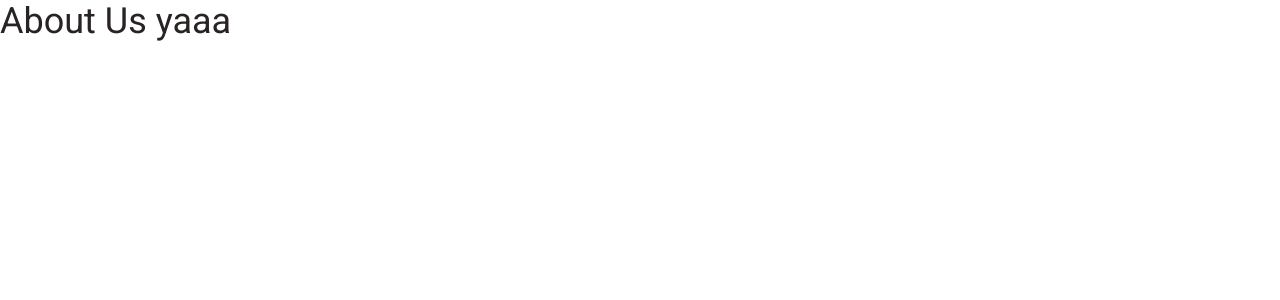
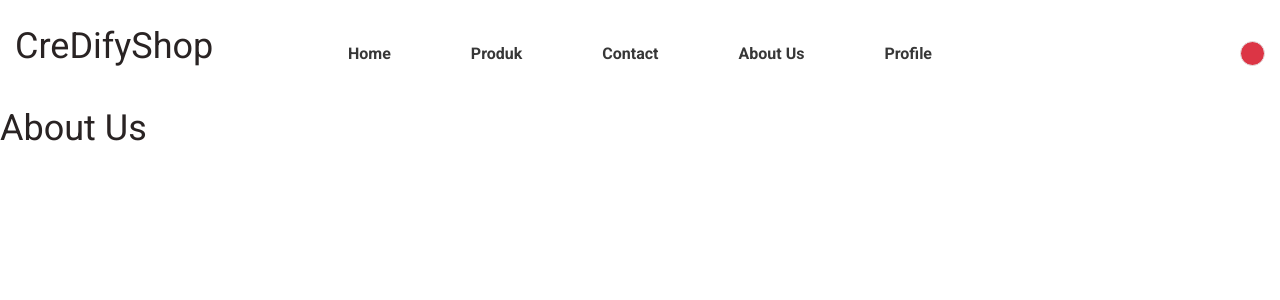
Before and after one commit to yudhaislamisulistya/simple-e-commerce-new, a Next.js app: page /about-us in a window 1280 px wide. Shown: the top 300 px of the page. Built offline with nearby package versions, Linux system fonts and the light colour scheme.

Commit message:
Update AboutUs

```diff
--- a/pages/about-us.js
+++ b/pages/about-us.js
@@ -1,7 +1,11 @@
+import Header from '../components/header'
 export default function AboutUs() {
     return(
+        <>
+        <Header></Header>
         <div>
-        <h1>About Us yaaa</h1>
+        <h1>About Us </h1>
         </div>
+        </>
     )
 }
```
